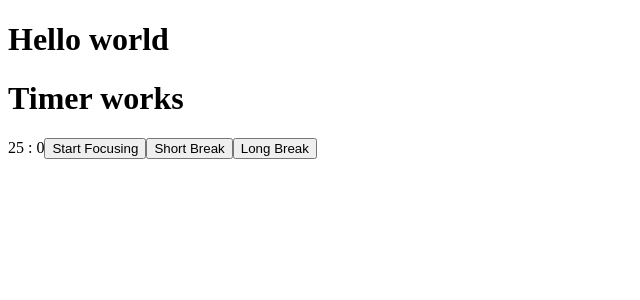
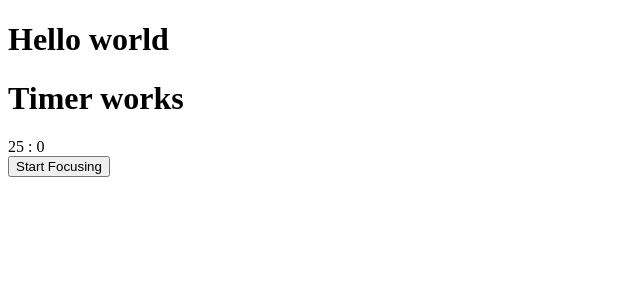
Before and after one commit to dinowins/pomodoro-team-week, a React app: page / in a window 1280 px wide. Shown: the top 300 px of the page, without its empty margins (0-640 px from the left). Built offline with nearby package versions, Linux system fonts and the light colour scheme.

Commit message:
add conditional rendering for different timer buttons

```diff
--- a/src/components/timer/Timer.jsx
+++ b/src/components/timer/Timer.jsx
@@ -9,7 +9,8 @@ class Timer extends React.Component {
     this.state = {
       time: 0,
       timer: null,
-      count: 0,
+      count: 1,
+      display: null,
     }
     this.updateTimer = this.updateTimer.bind(this);
     // this.componentWillMount = this.componentWillMount.bind(this);
@@ -19,38 +20,60 @@ class Timer extends React.Component {
   componentWillMount() {
     const setTime = new Moment.duration(25, 'minutes');
     this.setState({time: setTime});
+    let newDisplay = <div><button className="focusButton" type='button' onClick={() => this.startTimer(1)}>Start Focusing</button></div>
+    this.setState({display: newDisplay})
   }
 
   updateTimer() {
     // console.log(this.state.time)
     let newTime = this.state.time.subtract(1, 'seconds');
+    let newDisplay;
     this.setState({time: newTime});
     if (this.state.time._data.minutes === 0 && this.state.time._data.seconds === 0) {
       clearInterval(this.state.timer)
       let newCount = this.state.count + 1;
       this.setState({count: newCount});
-      console.log(this.state.count);
+      if (this.state.count % 8 === 0) {
+        newDisplay = <div><button type='longBreakButton' onClick={() => this.startBreak(10)}>Long Break</button></div>
+        this.setState({display: newDisplay})
+        console.log('long break');
+      }
+      else if (this.state.count % 2 === 0) {
+        newDisplay = <div><button type='button' onClick={() => this.startBreak(1)}>Short Break</button></div>
+        this.setState({display: newDisplay})
+        console.log('short break');
+      } else {
+        newDisplay = <div><button className="focusButton" type='button' onClick={() => this.startTimer(1)}>Start Focusing</button></div>
+        this.setState({display: newDisplay})
+        console.log('focus');
+      }
     }
+    console.log(this.state.count);
   }
 
-  displayButton() {
-    if (this.state.count % 7 === 0) {
-      longBreakButton
-    }
-  }
+
+  // displayButton() {
+  //   let showClass = 'showClass',
+  //   let hideClass = 'hideClass',
+  //   if (this.state.count % 7 === 0) {
+  //     longBreakButton
+  //   }
+  // }
 
   startTimer(number) {
-    const setTime = new Moment.duration(number, 'minutes');
+    const setTime = new Moment.duration(number, 'seconds');
     this.setState({time: setTime})
     // console.log(this.state.time)
     let timerStart = setInterval(() => {
       this.updateTimer()
     },1000)
     this.setState({timer: timerStart})
+    this.setState({display: null});
   }
 
   startBreak(number) {
-    const setTime = new Moment.duration(number, 'minutes');
+
+    const setTime = new Moment.duration(number, 'seconds');
     this.setState({time: setTime})
     // console.log(this.state.time)
     let timerStart = setInterval(() => {
@@ -64,12 +87,14 @@ class Timer extends React.Component {
       <div>
         <h1>Timer works</h1>
         {this.state.time._data.minutes} : {this.state.time._data.seconds}
-        <button className="focusButton" type='button' onClick={() => this.startTimer(25)}>Start Focusing</button>
-        <button className="shortBreakButton" type='button' onClick={() => this.startBreak(5)}>Short Break</button>
-        <button type='longBreakButton' onClick={() => this.startBreak(15)}>Long Break</button>
+        {this.state.display}
       </div>
     );
   }
 }
 
 export default Timer;
+
+// <button className="focusButton" type='button' onClick={() => this.startTimer(25)}>Start Focusing</button>
+//
+// <button type='longBreakButton' onClick={() => this.startBreak(15)}>Long Break</button>
```
Also changed, not shown: src/components/timer/FocusTimer.jsx (added), src/components/timer/LongBreak.jsx (added), src/components/timer/ShortBreak.jsx (added).
